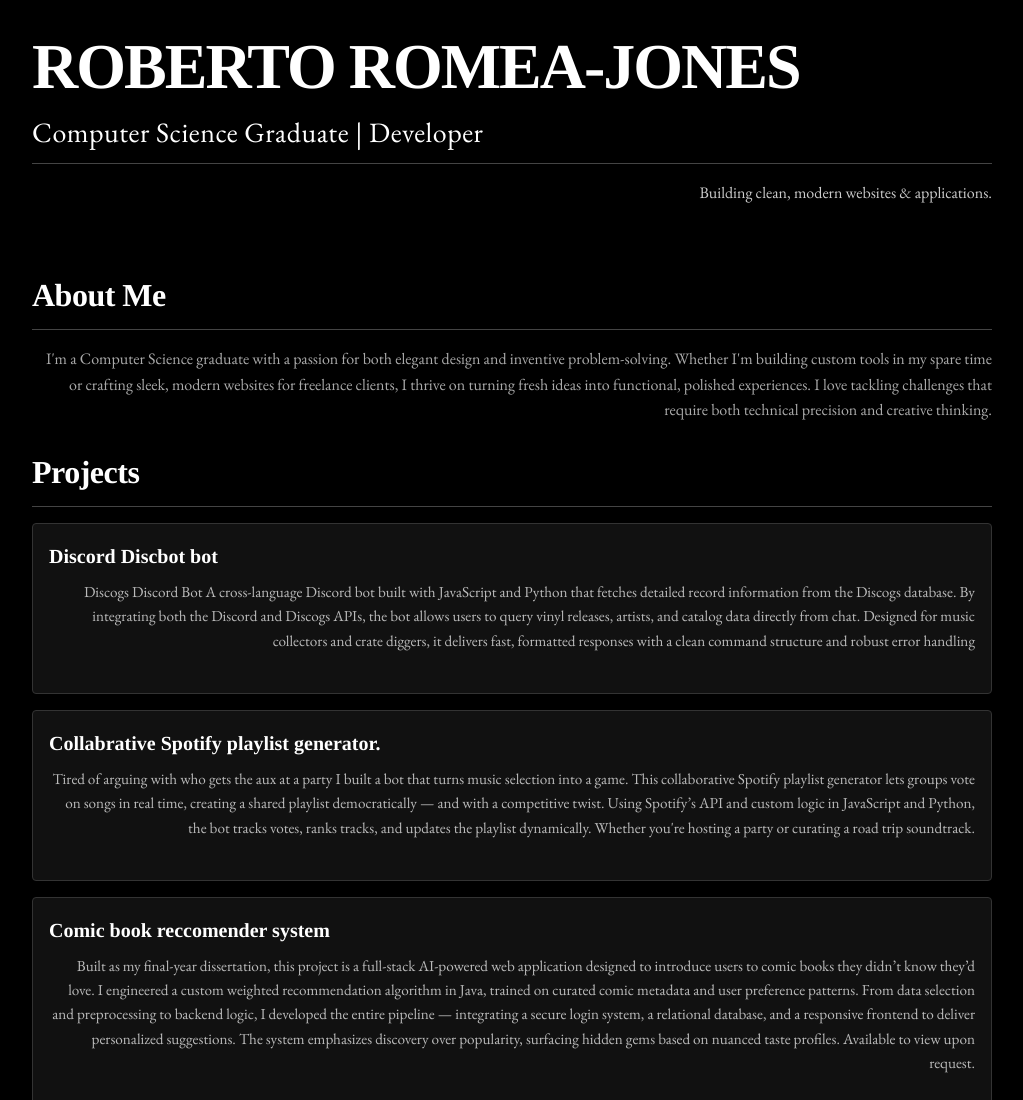
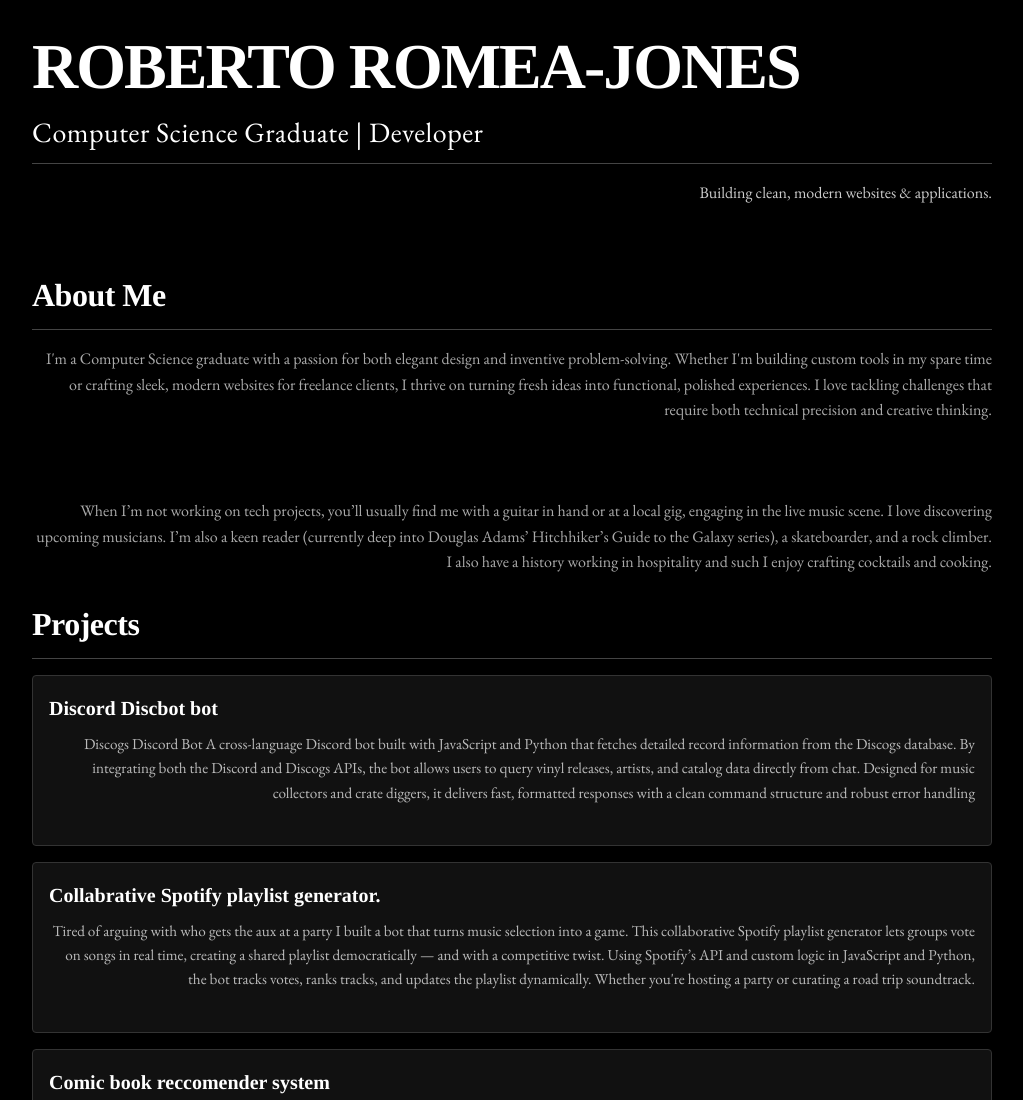
Before and after one commit to robertorj19/robertorj19.github.io, a plain HTML site: page index.html in a window 1280 px wide. Shown: the top 1100 px of the page, without its empty margins (128-1151 px from the left). Drawn offline with nearby package versions, Linux system fonts and the light colour scheme.

Commit message:
Update index.html

```diff
--- a/index.html
+++ b/index.html
@@ -27,7 +27,9 @@
     <section class="about">
         <h2>About Me</h2>
         <p>I'm a Computer Science graduate with a passion for both elegant design and inventive problem-solving. Whether I'm building custom tools in my spare time or crafting sleek, modern websites for freelance clients, I thrive on turning fresh ideas into functional, polished experiences. I love tackling challenges that require both technical precision and creative thinking. </p>
-
+        <br>
+        <br>
+        <p>When I’m not working on tech projects, you’ll usually find me with a guitar in hand or at a local gig, engaging in the live music scene. I love discovering upcoming musicians. I’m also a keen reader (currently deep into Douglas Adams’ Hitchhiker’s Guide to the Galaxy series), a skateboarder, and a rock climber. I also have a history working in hospitality and such I enjoy crafting cocktails and cooking.</p>
     <!-- Projects Section -->
     <section class="projects">
         <h2>Projects</h2>
```
